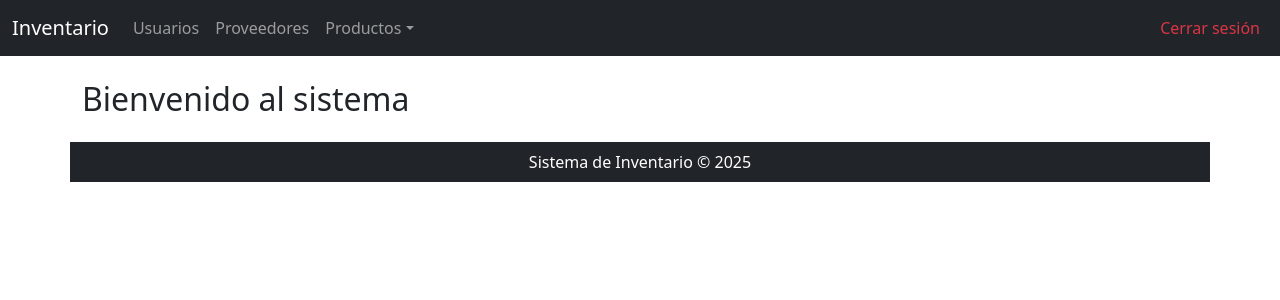
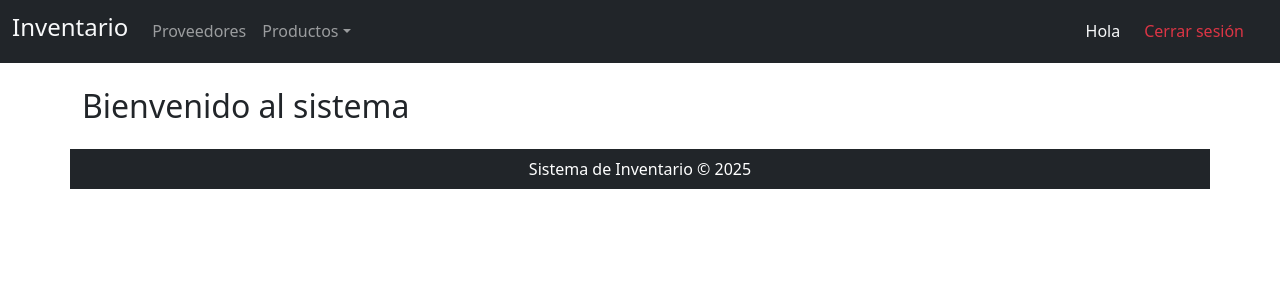
Before and after one commit to anibal-kaune/Proyecto_inven_snowball, a Django app: page /index/ in a window 1280 px wide. Shown: the top 300 px of the page. Run offline with Django 5.2, Linux system fonts and the light colour scheme; the visitor is signed in with stand-in values (Sample User, id 1).

Commit message:
navbar arreglado

```diff
--- a/templates/base.html
+++ b/templates/base.html
@@ -8,10 +8,14 @@
 <body>
     <nav class="navbar navbar-expand-lg navbar-dark bg-dark">
         <div class="container-fluid">
-            <a class="navbar-brand" href="/">Inventario</a>
+
+            <a class="navbar-brand" href="/"><h4 class="text-light">Inventario</h4></a>
             <div class="collapse navbar-collapse" id="navbarNavDarkDropdown">
                 <ul class="navbar-nav">
-                    <li class="nav-item"><a href="/usuarios/" class="nav-link">Usuarios</a></li>
+                    {% if user.is_authenticated and user.rol == 'supervisor' %}
+                        <li class="nav-item"><a href="/usuarios/" class="nav-link">Usuarios</a></li>
+                    {% endif %}
+                    <!--<li class="nav-item"><a href="/usuarios/" class="nav-link">Usuarios</a></li>-->
                     <!--<li class="nav-item"><a href="/productos/" class="nav-link">Productos</a></li>-->
                     <li class="nav-item"><a href="/proveedores/" class="nav-link">Proveedores</a></li>
                     <li class="nav-item dropdown">
@@ -22,12 +26,13 @@
                         </ul>
                     </li>
                 </ul>
-                <ul class="navbar-nav ms-auto">
+                <ul class="navbar-nav ms-auto d-flex align-items-center">
                     {% if user.is_authenticated %}
-                    <li class="nav-item">
-                        <a class="nav-link" href="#">{{ user.get_full_name }}</a>
+                    <li class="nav-item me-3">
+                        <span class="text-light">Hola {{ user.nombre }} {{ user.apellido }} </span>
                     </li>
-                    <li class="nav-item">
+                    <li class="nav-item me-3">
+
                         <a class="nav-link text-danger" href="{% url 'logout' %}">Cerrar sesión</a>
                     </li>
                     {% endif %}
--- a/templates/index.html
+++ b/templates/index.html
@@ -2,7 +2,7 @@
 {% block title %}Inicio{% endblock %}
 
 {% block content %}
-  <h2>Bienvenido al sistema</h2>
+  <h2>Bienvenido al sistema {{ user.nombre }}</h2>
   <!--<p>Hola {{ user.nombre }} ({{ user.rol }})</p>
 
   {% if user.rol == 'supervisor' %}
--- a/usuarios/templates/usuarios/listar.html
+++ b/usuarios/templates/usuarios/listar.html
@@ -1,7 +1,7 @@
 {% extends 'base.html' %}
 {% block content %}
 <div class="container mt-4">
-    <h2>Usuarios</h2>
+    <h2>Usuarios registrados</h2>
     <a class="btn btn-success mb-3" href="{% url 'crear_usuario' %}">+ Nuevo Usuario</a>
     <table class="table table-bordered">
         <thead>
```
